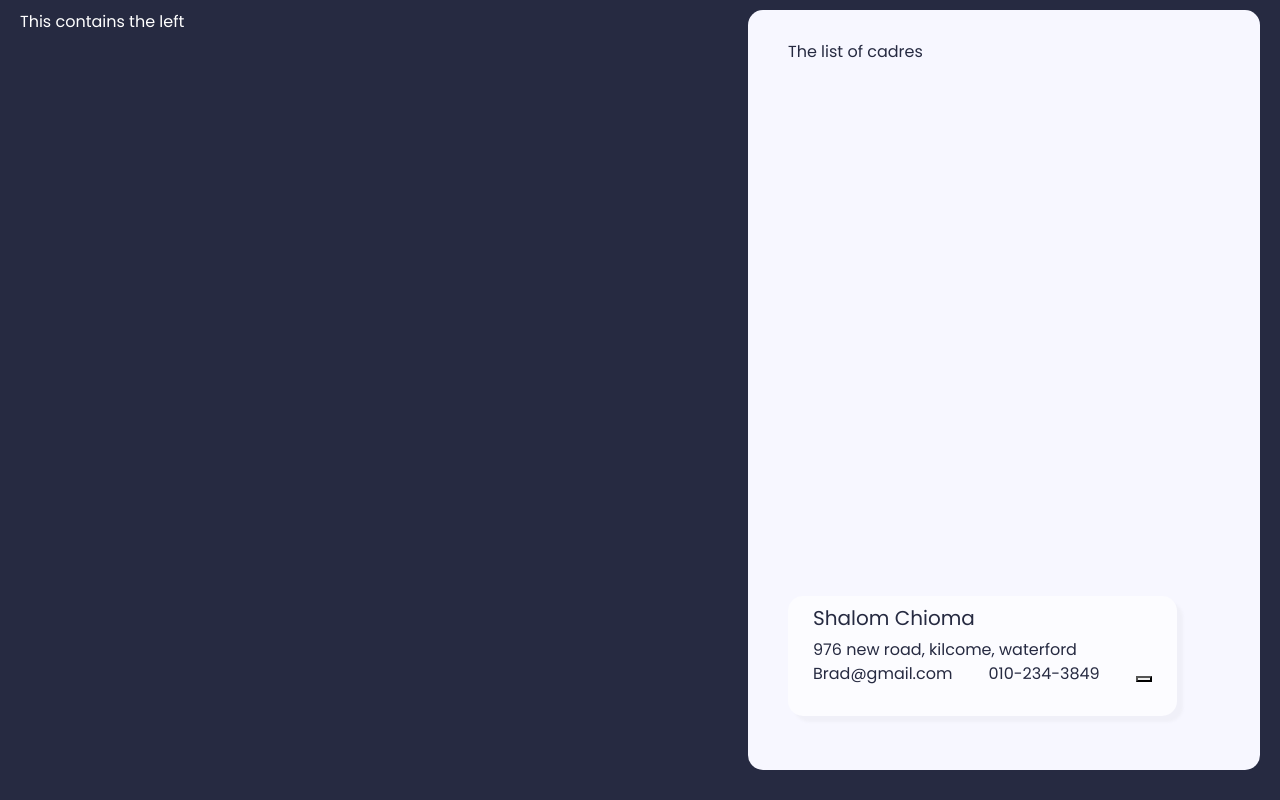
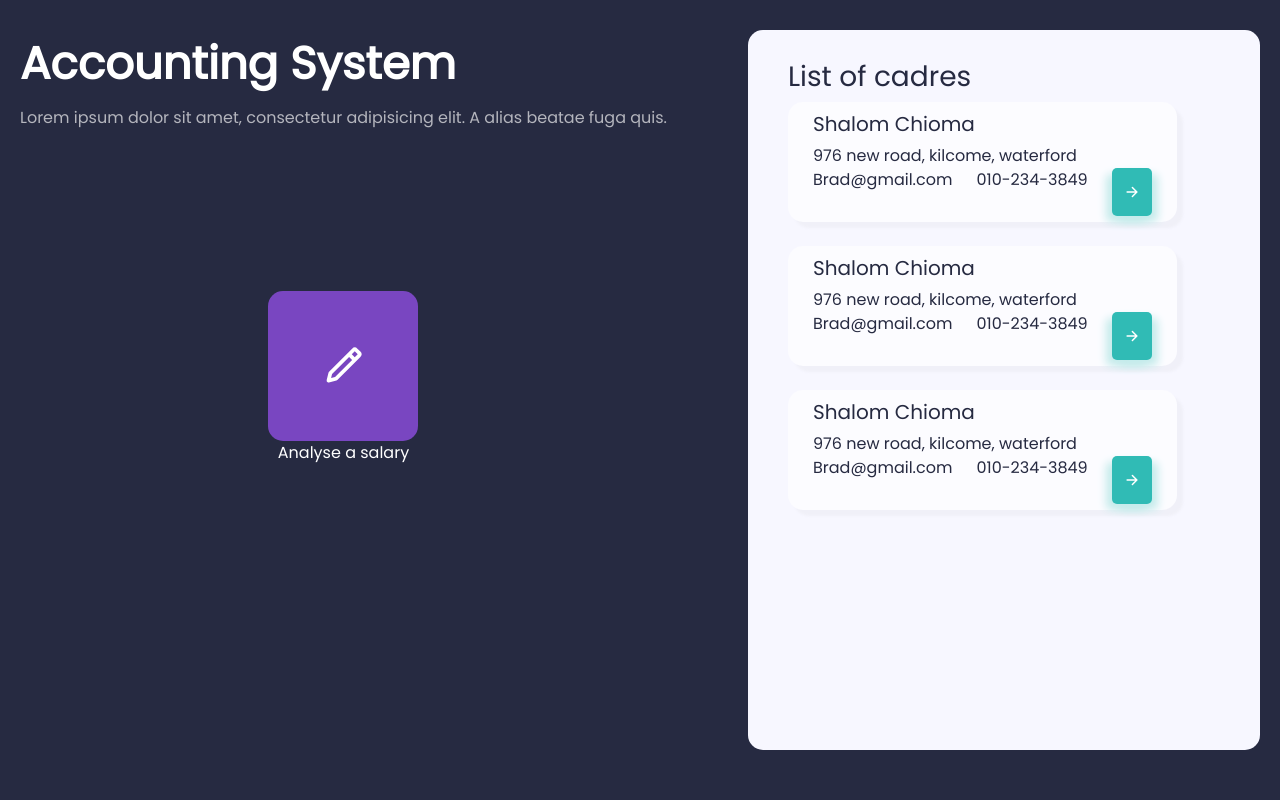
Before and after one commit to greatertomi/simple-accounting-web, a React (Create React App) app: page / in a window 1280 px wide. Built offline with nearby package versions, Linux system fonts and the light colour scheme.

Commit message:
Worked alot more designs

```diff
--- a/package.json
+++ b/package.json
@@ -12,6 +12,7 @@
     "prop-types": "^15.7.2",
     "react": "^17.0.2",
     "react-dom": "^17.0.2",
+    "react-icons": "^4.2.0",
     "react-router-dom": "^5.2.0",
     "react-scripts": "4.0.3",
     "reactstrap": "^8.9.0",
--- a/src/App.js
+++ b/src/App.js
@@ -2,14 +2,30 @@ import React from "react";
 import 'bootstrap/dist/css/bootstrap.css';
 import './App.scss';
 import CadreList from "./components/CadreList";
+import {BiPencil} from 'react-icons/bi'
 
 const App = () => {
   return (
-    <div className="app">
-      <div className="leftSide">
-        This contains the left
+    <div>
+      <div className="app">
+        <div className="leftSide">
+          <div>
+            <div className='heading mb-2'>
+              Accounting System
+            </div>
+            <div className='subHeading mb-5'>
+              Lorem ipsum dolor sit amet, consectetur adipisicing elit. A alias beatae fuga quis.
+            </div>
+          </div>
+          <div className="widgetDiv">
+            <button className="widget">
+              <BiPencil color="white" size={45} />
+            </button>
+            <span>Analyse a salary</span>
+          </div>
+        </div>
+        <CadreList />
       </div>
-      <CadreList />
     </div>
   );
 }
--- a/src/App.scss
+++ b/src/App.scss
@@ -8,11 +8,11 @@ body {
 .app {
   display: flex;
   justify-content: space-between;
-  padding: 10px 20px;
+  padding: 30px 20px;
 }
 
 .cadreListDiv {
-  height: 95vh;
+  height: 90vh;
   width: 40vw;
   background: #f7f7ff;
   color: #262a41;
@@ -20,7 +20,6 @@ body {
   border-radius: 15px;
   display: flex;
   flex-direction: column;
-  justify-content: space-between;
   .footer {
     display: flex;
     justify-content: space-between;
@@ -37,3 +36,56 @@ body {
   -webkit-box-shadow: 6px 6px 3px 0 rgba(240, 240, 248, 1);
   -moz-box-shadow: 6px 6px 3px 0 rgba(240, 240, 248, 1);
 }
+
+.arrowBtn {
+  padding: 12px;
+  background: #30BBB5;
+  box-shadow: 6px 6px 8px 0 #C5EBEB, -6px 6px 8px 0 #C5EBEB;
+  border-radius: 5px;
+  border-style: none;
+  &:hover, &:focus {
+    background: #299C97;
+    box-shadow: 8px 8px 12px 0 #aadede, -8px 8px 12px 0 #aadede;
+    transition: background 0.2s ease-in;
+    outline: none;
+  }
+}
+
+.leftSide {
+  display: flex;
+  flex-direction: column;
+
+  .heading {
+    font-size: 45px;
+    font-weight: 800;
+  }
+
+  .subHeading {
+    color: #B4B5BD;
+  }
+}
+
+.widgetDiv {
+  height: 50vh;
+  width: 100%;
+  display: flex;
+  flex-direction: column;
+  justify-content: center;
+  align-items: center;
+}
+
+.widget {
+  height: 150px;
+  width: 150px;
+  display: flex;
+  justify-content: center;
+  align-items: center;
+  border-radius: 15px;
+  cursor: pointer;
+  border-style: none;
+  outline: none;
+  background: #7946C1;
+  &:hover {
+    background: #582D94;
+  }
+}
--- a/src/components/Cadre.js
+++ b/src/components/Cadre.js
@@ -1,4 +1,5 @@
 import React from 'react';
+import {IoArrowForward} from 'react-icons/io5';
 
 const Cadre = () => {
   return (
@@ -16,7 +17,7 @@ const Cadre = () => {
         </div>
         <div>
           <button className="arrowBtn">
-            {/*<MdArrowRoundForward color="white" />*/}
+            <IoArrowForward color="white" />
           </button>
         </div>
       </div>
--- a/src/components/CadreList.js
+++ b/src/components/CadreList.js
@@ -4,7 +4,9 @@ import Cadre from "./Cadre";
 const CadreList = () => {
   return (
     <div className="cadreListDiv">
-      The list of cadres
+      <h3>List of cadres</h3>
+      <Cadre />
+      <Cadre />
       <Cadre />
     </div>
   );
```
Also changed, not shown: 1 other file (tests, documents, lock files or other folders).
